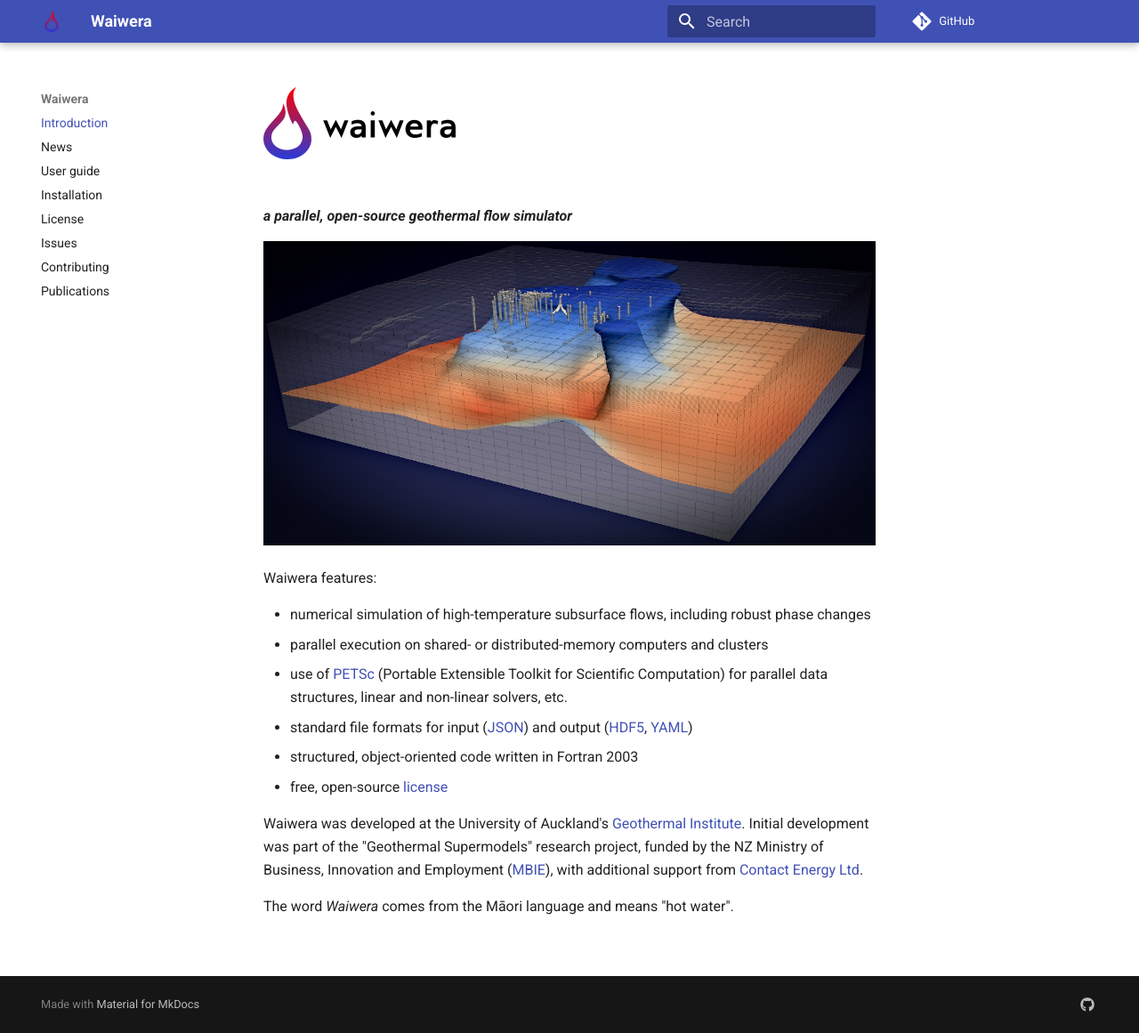
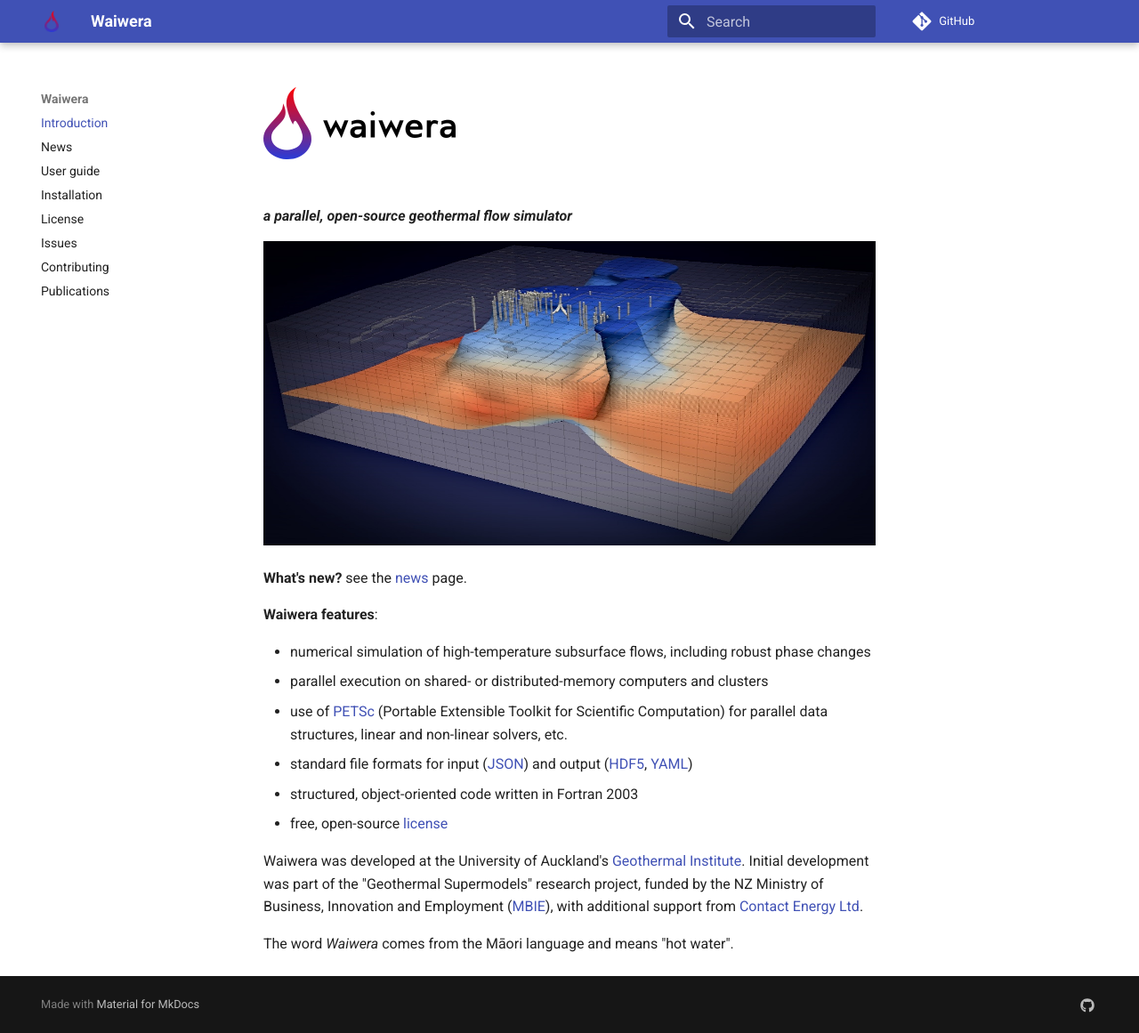
Before and after one commit to waiwera/waiwera-mkdocs, an MkDocs documentation site: the page built from docs/index.md, in a window 1280 px wide and 1161 px high. Shown: the whole window at 89% size. Built offline with MkDocs 1.6.1 and Material for MkDocs 9.7.7, drawn with Linux system fonts in a browser that asks for light colours; comment, search, counter and statistics services are not loaded.

Commit message:
Add what's new link on front page

```diff
--- a/docs/index.md
+++ b/docs/index.md
@@ -4,7 +4,9 @@
 
 ![geothermal model](img/model.jpg)
 
-Waiwera features:
+**What's new?** see the [news](news.md) page.
+
+**Waiwera features**:
 
 - numerical simulation of high-temperature subsurface flows, including robust phase changes
 - parallel execution on shared- or distributed-memory computers and clusters
```
